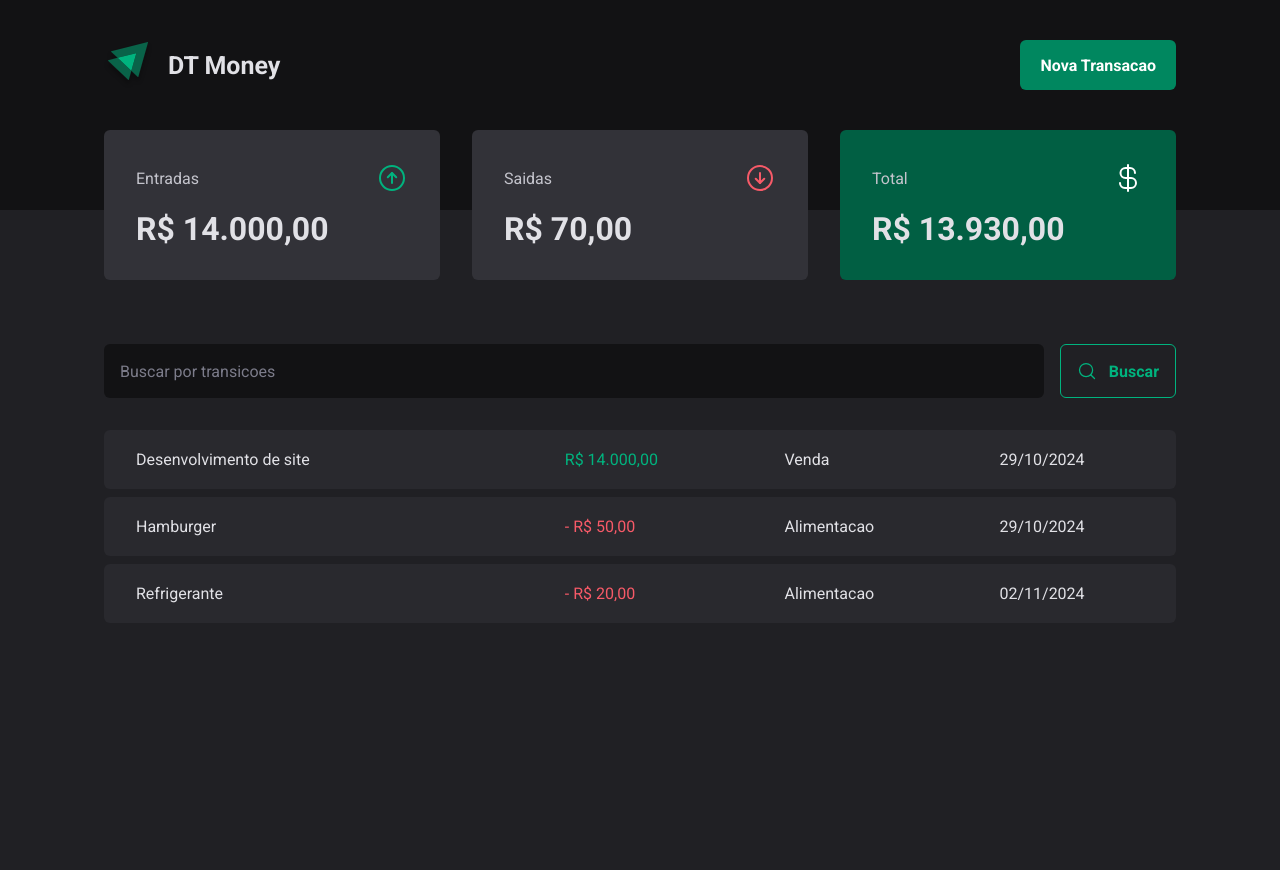
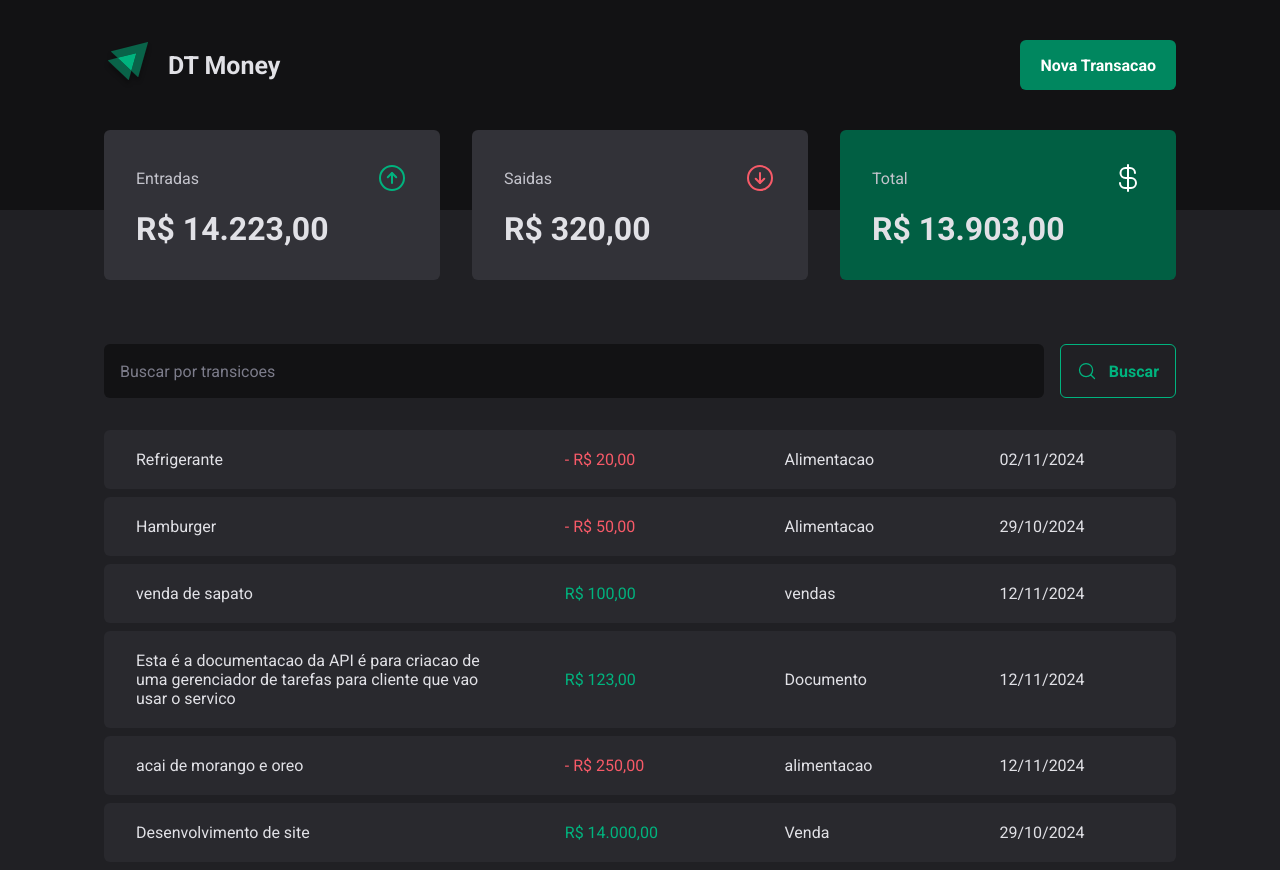
Before and after one commit to Igornalves/Project---DT-Money-, a React (Vite) app: page / in a window 1280 px wide. Before the commit the page ends 800 px from the top, so only its background shows below. Built offline with nearby package versions, Linux system fonts and the light colour scheme; data requests are answered from the project's data file.

Commit message:
criando novas coisa para o projeto

```diff
--- a/server.json
+++ b/server.json
@@ -1,7 +1,7 @@
 {
   "transactions": [
     {
-            "id": 1,
+      "id": "1",
       "description": "Desenvolvimento de site",
       "type": "income",
       "category": "Venda",
@@ -9,7 +9,7 @@
       "createdAt": "2024-10-29T02:15:26.463Z"
     },
     {
-            "id": 2,
+      "id": "2",
       "description": "Hamburger",
       "type": "outcome",
       "category": "Alimentacao",
@@ -17,12 +17,36 @@
       "createdAt": "2024-10-29T02:20:31.463Z"
     },
     {
-            "id": 3,
+      "id": "3",
       "description": "Refrigerante",
       "type": "outcome",
       "category": "Alimentacao",
       "price": 20,
       "createdAt": "2024-11-02T04:24:23.463Z"
+    },
+    {
+      "id": "e8fc",
+      "description": "Esta é a documentacao da API é para criacao de uma gerenciador de tarefas para cliente que vao usar o servico",
+      "category": "Documento",
+      "price": 123,
+      "type": "income",
+      "createdAt": "2024-11-12T13:08:57.384Z"
+    },
+    {
+      "id": "7966",
+      "description": "venda de sapato ",
+      "category": "vendas",
+      "price": 100,
+      "type": "income",
+      "createdAt": "2024-11-12T13:15:04.828Z"
+    },
+    {
+      "id": "e052",
+      "description": "acai de morango e oreo",
+      "category": "alimentacao",
+      "price": 250,
+      "type": "outcome",
+      "createdAt": "2024-11-12T13:35:27.089Z"
     }
   ]
 }
--- a/src/components/NewTransActionModal/intex.tsx
+++ b/src/components/NewTransActionModal/intex.tsx
@@ -4,6 +4,8 @@ import * as z from 'zod';
 import { ArrowCircleDown, ArrowCircleUp, X } from 'phosphor-react';
 import { Controller, useForm } from 'react-hook-form';
 import { zodResolver } from '@hookform/resolvers/zod';
+import { useContext } from 'react';
+import { TransactionsContext } from '../../contexts/TransactionsContext';
 
 const newTransactionFormSchema = z.object({
     description: z.string(),
@@ -16,11 +18,14 @@ type NewTransactionFormInputs = z.infer<typeof newTransactionFormSchema>
 
 export default function NewTransActionModal() {
 
+    const { createTransaction } = useContext(TransactionsContext)
+
     const {
         control,
         register,
         handleSubmit,
-        formState: { isSubmitted }
+        formState: { isSubmitted },
+        reset,
     } = useForm<NewTransactionFormInputs>({
         resolver: zodResolver(newTransactionFormSchema),
         defaultValues: {
@@ -29,9 +34,16 @@ export default function NewTransActionModal() {
     })
 
     async function handleCreateNewTransaction(data: NewTransactionFormInputs) {
-        await new Promise(resolve => setTimeout(resolve, 2000))
+        const { description,category,price,type } = data;
 
-        console.log(data)
+        createTransaction({
+            description,
+            category,
+            price,
+            type
+        })
+
+        reset()
     }
 
     return(
--- a/src/contexts/TransactionsContext.tsx
+++ b/src/contexts/TransactionsContext.tsx
@@ -10,14 +10,22 @@ interface transaction {
     createdAt: string;
 }
 
+interface CreateTransactionInput {
+    description: string,
+    price: number,
+    category: string,
+    type: 'income' | 'outcome'
+}
 interface TransactionContextType {
     transactions: transaction[];
     fetchTransactions: (query?: string) => Promise<void>
+    createTransaction: (data: CreateTransactionInput) => Promise<void>
 }
 
 interface TransactionsProviderProps {
     children: ReactNode;
 }
+
 
 export const TransactionsContext = createContext({} as TransactionContextType)
 
@@ -28,6 +36,8 @@ export function TransactionsProvider({ children }: TransactionsProviderProps){
     async function fetchTransactions(query?: string){
         const response = await api.get('transactions', {
             params:{
+                _sort: 'price',
+                _order: 'asc',
                 q: query
             }
         })
@@ -35,12 +45,26 @@ export function TransactionsProvider({ children }: TransactionsProviderProps){
         setTransactions(response.data)
     }
 
+    async function createTransaction(data: CreateTransactionInput) {
+        const { description,category,price,type } = data;
+
+        const response = await api.post('transactions',{
+            description,
+            category,
+            price,
+            type,
+            createdAt: new Date()
+        })
+
+        setTransactions(state => [response.data,...state])
+    }
+
     useEffect(() => {
         fetchTransactions();
     }, [])
 
     return (
-        <TransactionsContext.Provider value={{ transactions, fetchTransactions }}>
+        <TransactionsContext.Provider value={{ transactions, fetchTransactions, createTransaction }}>
             {children}
         </TransactionsContext.Provider>
     )
```
Lines whose indentation alone changed are shown as unchanged.
